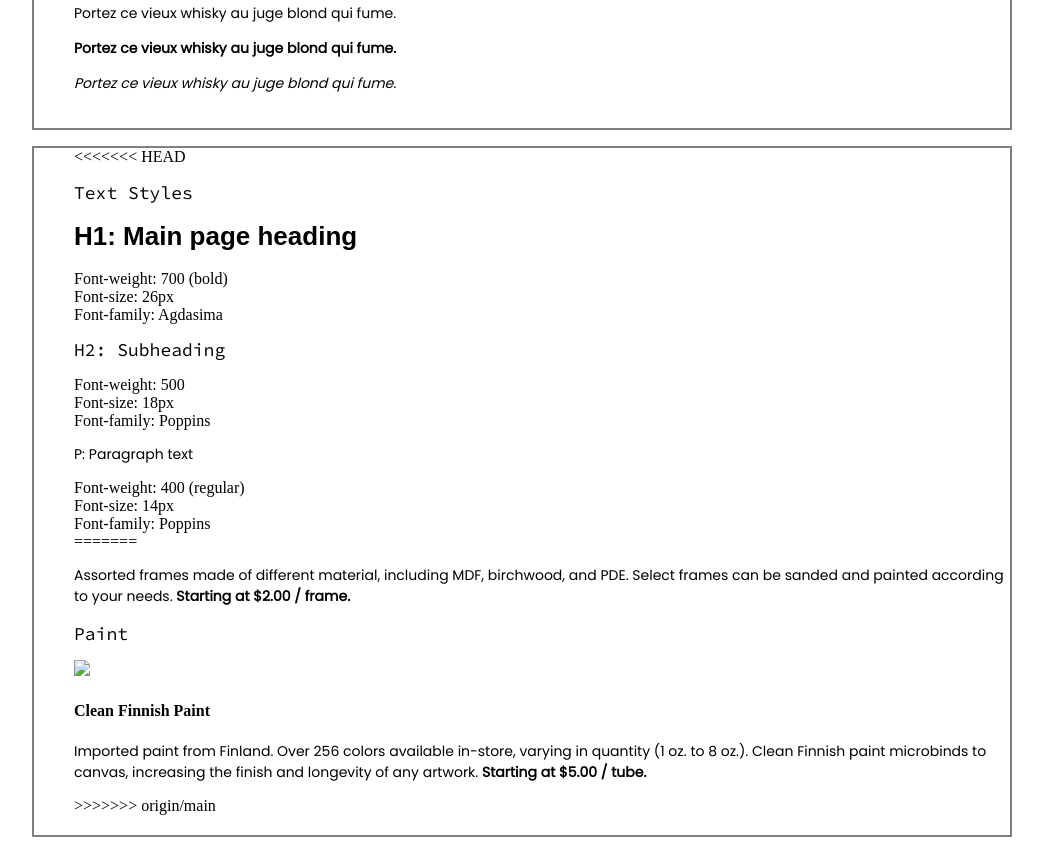
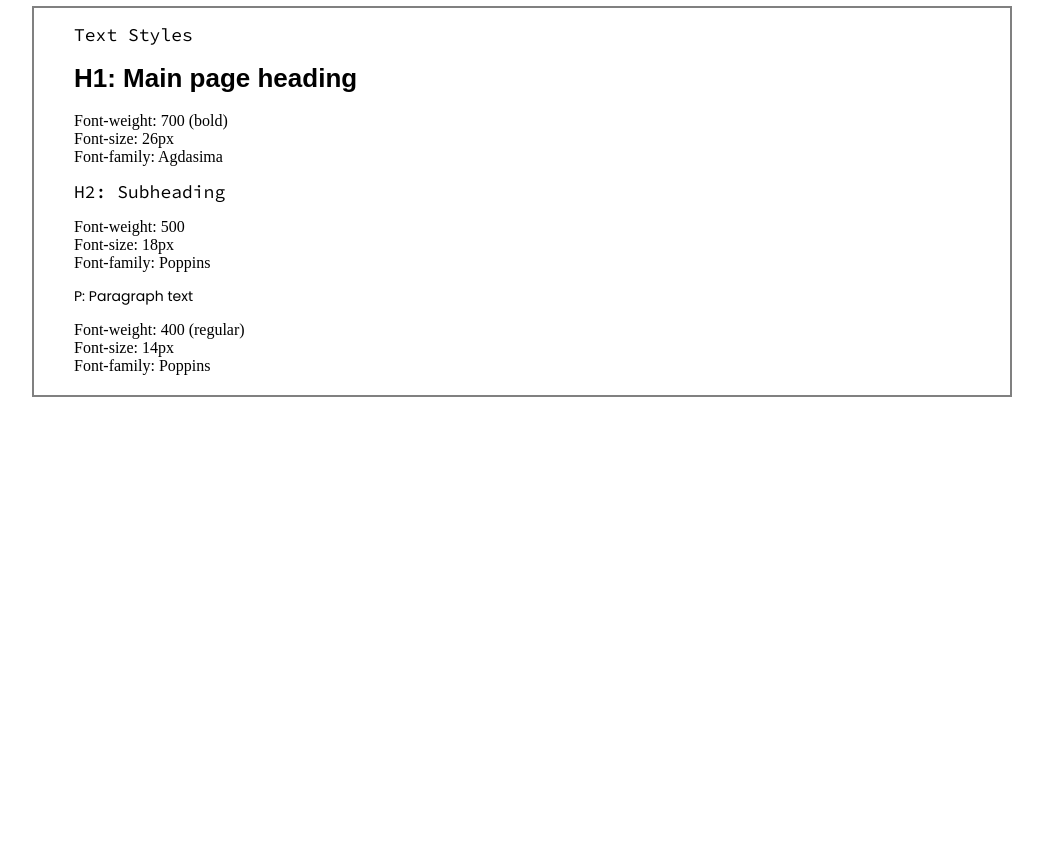
Before and after one commit to FoxYinx/joshuadwightred.github.io, a plain HTML site: page index.html in a window 1280 px wide. Shown: the part 827-1680 px from the top of the page, without its empty margins (118-1161 px from the left). After the commit the page ends 1240 px from the top, so only its background shows below. Drawn offline with Linux system fonts and the light colour scheme; a web font is replaced by a local one.

Commit message:
-My Website Style Guide (il est moche)

```diff
--- a/index.html
+++ b/index.html
@@ -45,12 +45,7 @@
   </li>
 </ul>
 
-<<<<<<< HEAD
 <ul class="box">
-=======
-<p>Made of the highest quality oak, Hacksaw brushes are known for their weight and ability to hold paint in large amounts. Available in different sizes.<b class="price"> Starting at $3.00 / brush.</b></p>
->>>>>>> origin/main
-
   <h2>Fonts</h2>
 
   <li class="source font">
@@ -75,7 +70,6 @@
 
 <ul class="box style">
 
-<<<<<<< HEAD
   <h2>Text Styles</h2>
   <h1>H1: Main page heading</h1>
   <li>Font-weight: 700 (bold)</li>
@@ -89,17 +83,6 @@
   <li>Font-weight: 400 (regular)</li>
   <li>Font-size: 14px</li>
   <li>Font-family: Poppins</li>
-=======
-<p>Assorted frames made of different material, including MDF, birchwood, and PDE. Select frames can be sanded and painted according to your needs.<b class="price"> Starting at $2.00 / frame.</b> </p>
-
-<h2 class="paint">Paint</h2>
-
-<img src="pictures/finnish.jpeg">
-
-<h4>Clean Finnish Paint</h4>
-
-<p>Imported paint from Finland. Over 256 colors available in-store, varying in quantity (1 oz. to 8 oz.). Clean Finnish paint microbinds to canvas, increasing the finish and longevity of any artwork. <b class="price">Starting at $5.00 / tube.</b></p>
->>>>>>> origin/main
 
 </ul>
 </body>
```
